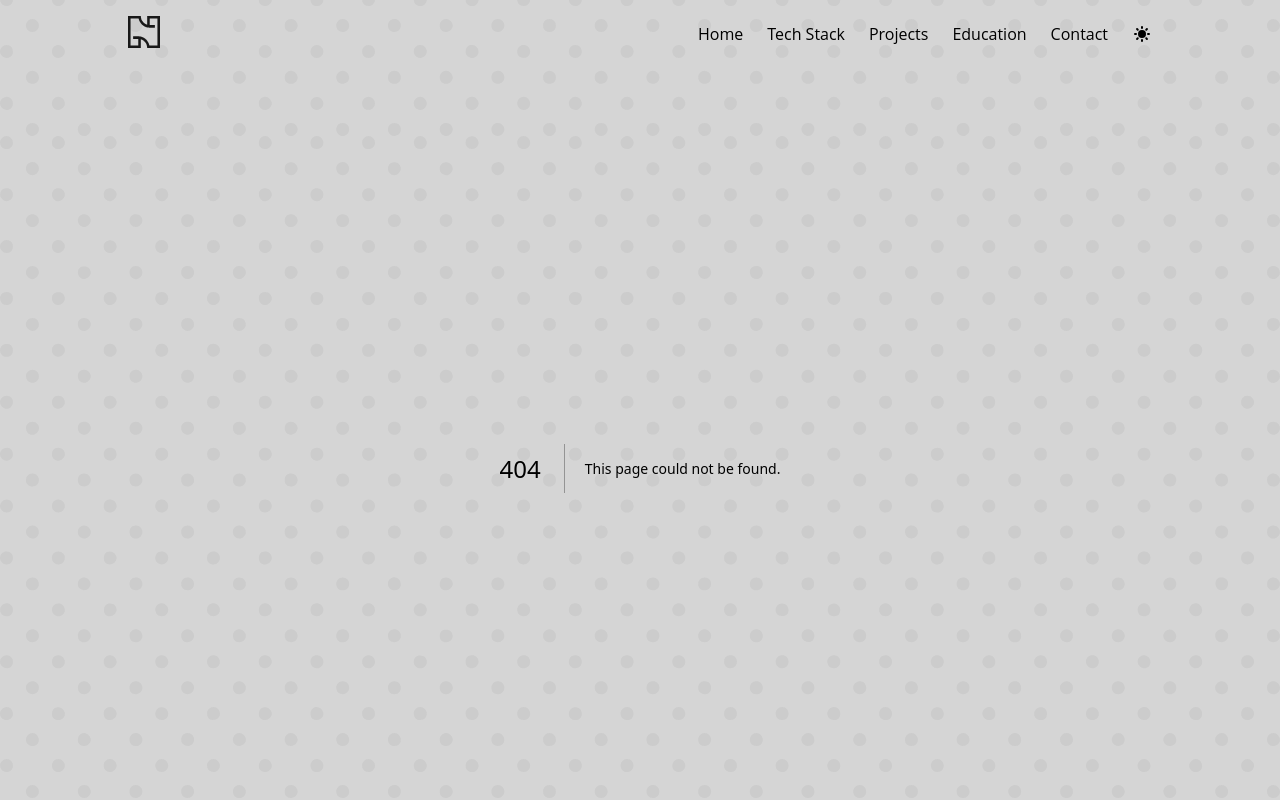
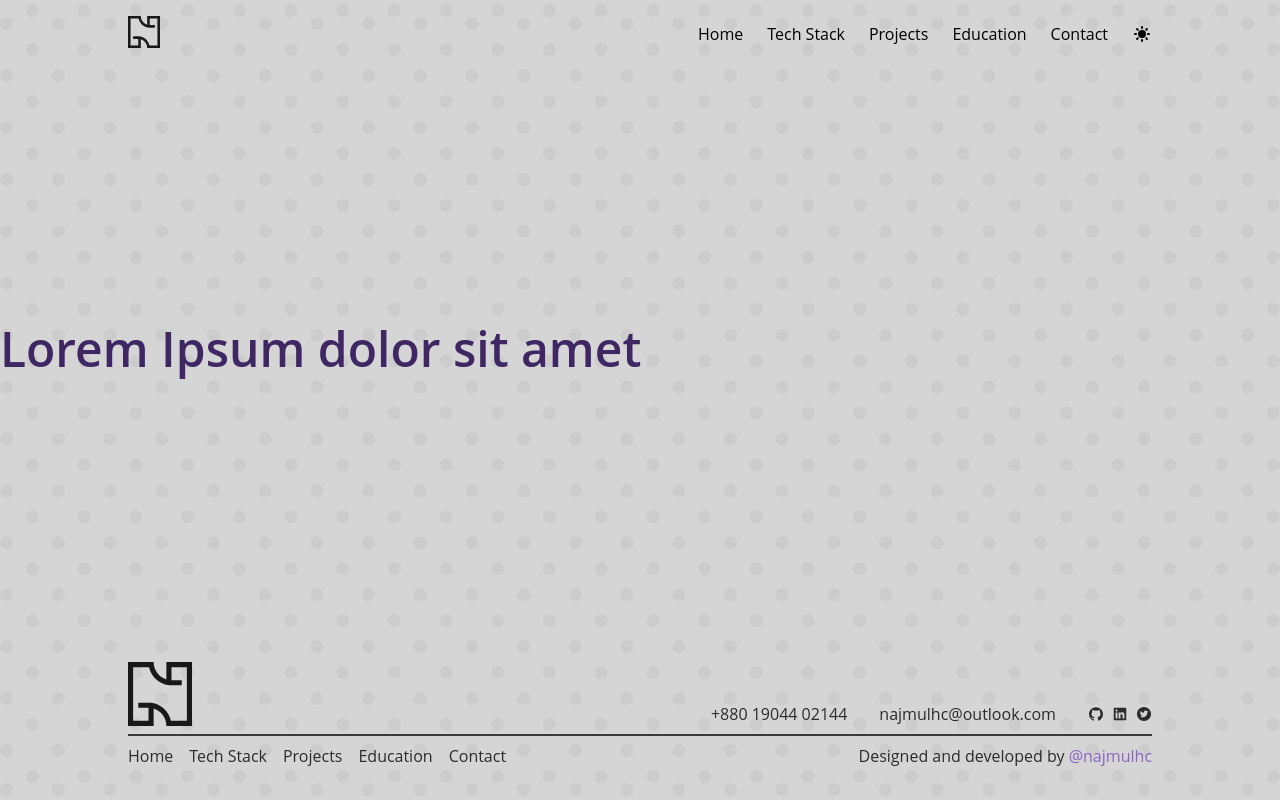
Before and after one commit to najmulhc/najmulhc-portfolio, a Next.js app: page /project/1 in a window 1280 px wide. Before the commit this address had no page. Shown: the top 800 px of the page. Built offline with nearby package versions, Linux system fonts and the light colour scheme.

Commit message:
first commit from the backend branch

```diff
--- /dev/null
+++ b/src/app/project/[projectId]/page.jsx
@@ -0,0 +1,11 @@
+import {H1} from "../../components/Typography/Typography"
+
+const page = () => {
+  return (
+    <main>
+        <H1>Lorem Ipsum dolor sit amet</H1>
+    </main>
+  )
+};
+
+export default page;
```
